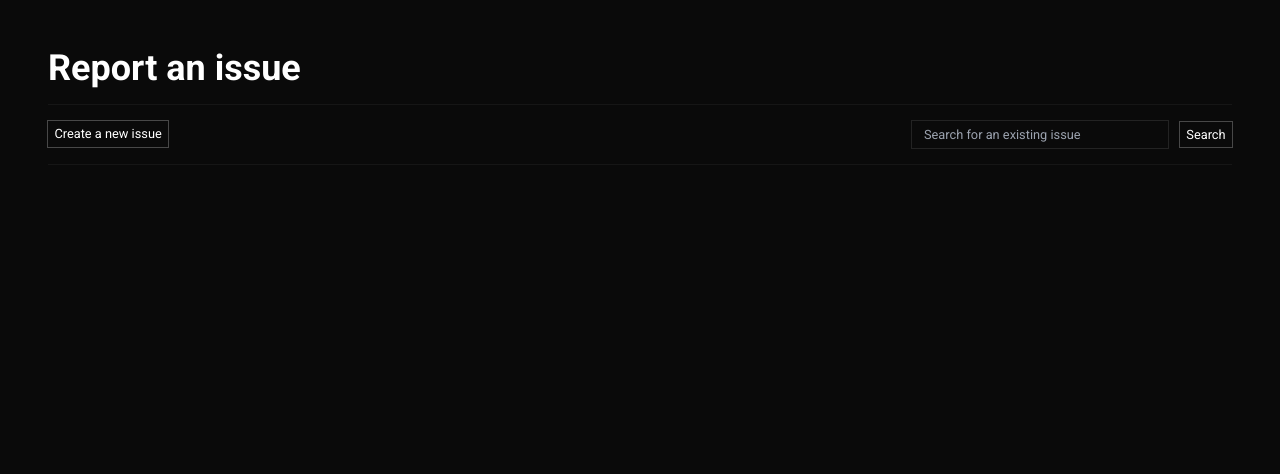
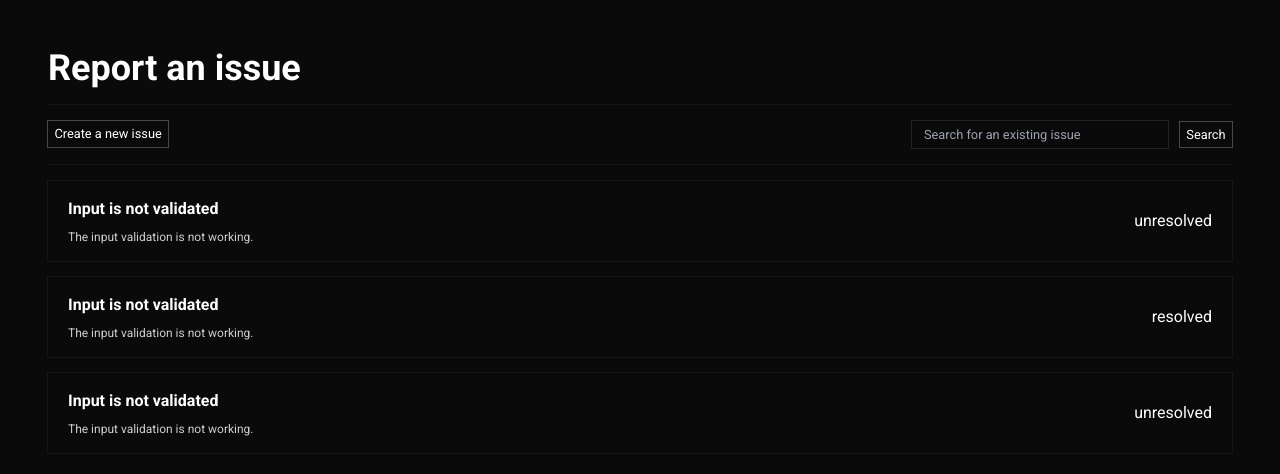
Before and after one commit to MohammedAliHussein/disk-scheduling-site, a Next.js app: page /report in a window 1280 px wide. Shown: the top 474 px of the page. Built offline with nearby package versions, Linux system fonts and the light colour scheme.

Commit message:
created basic layout and template for data

```diff
--- /dev/null
+++ b/src/lib/types/issue.ts
@@ -0,0 +1,14 @@
+export type IssueStatus = 'resolved' | 'unresolved';
+
+export enum IssueSeverity {
+  LOW,
+  MEDIUM,
+  HIGH,
+}
+
+export type Issue = {
+  title: string;
+  description: string;
+  severity: IssueSeverity;
+  status: IssueStatus;
+};
--- a/src/pages/report.tsx
+++ b/src/pages/report.tsx
@@ -1,4 +1,27 @@
+import { IssueSeverity, Issue, IssueStatus } from '@/lib/types/issue';
+
 const ReportPage = () => {
+  const issues: Issue[] = [
+    {
+      title: 'Input is not validated',
+      description: 'The input validation is not working.',
+      severity: IssueSeverity.HIGH,
+      status: 'unresolved',
+    },
+    {
+      title: 'Input is not validated',
+      description: 'The input validation is not working.',
+      severity: IssueSeverity.HIGH,
+      status: 'resolved',
+    },
+    {
+      title: 'Input is not validated',
+      description: 'The input validation is not working.',
+      severity: IssueSeverity.HIGH,
+      status: 'unresolved',
+    },
+  ];
+
   return (
     <div className="min-h-screen w-full flex flex-col bg-neutral-950 p-12">
       <p className="text-white text-4xl font-bold">Report an issue</p>
@@ -19,7 +42,24 @@ const ReportPage = () => {
           </div>
         </div>
         <Divider />
+        <div className="w-full flex flex-col grow gap-4">
+          {issues.map((issue: Issue) => {
+            return <Issue {...issue} />;
+          })}
+        </div>
       </div>
+    </div>
+  );
+};
+
+const Issue = (props: Issue) => {
+  return (
+    <div className="w-full flex items-center px-5 justify-between text-white outline outline-1 outline-[rgba(255,255,255,0.05)] h-20 bg-[rgba(0, 0, 0, 1)]">
+      <div className="flex flex-col gap-2">
+        <p className="text-md font-semibold">{props.title}</p>
+        <p className="text-xs opacity-80">{props.description}</p>
+      </div>
+      <p>{props.status}</p>
     </div>
   );
 };
```
